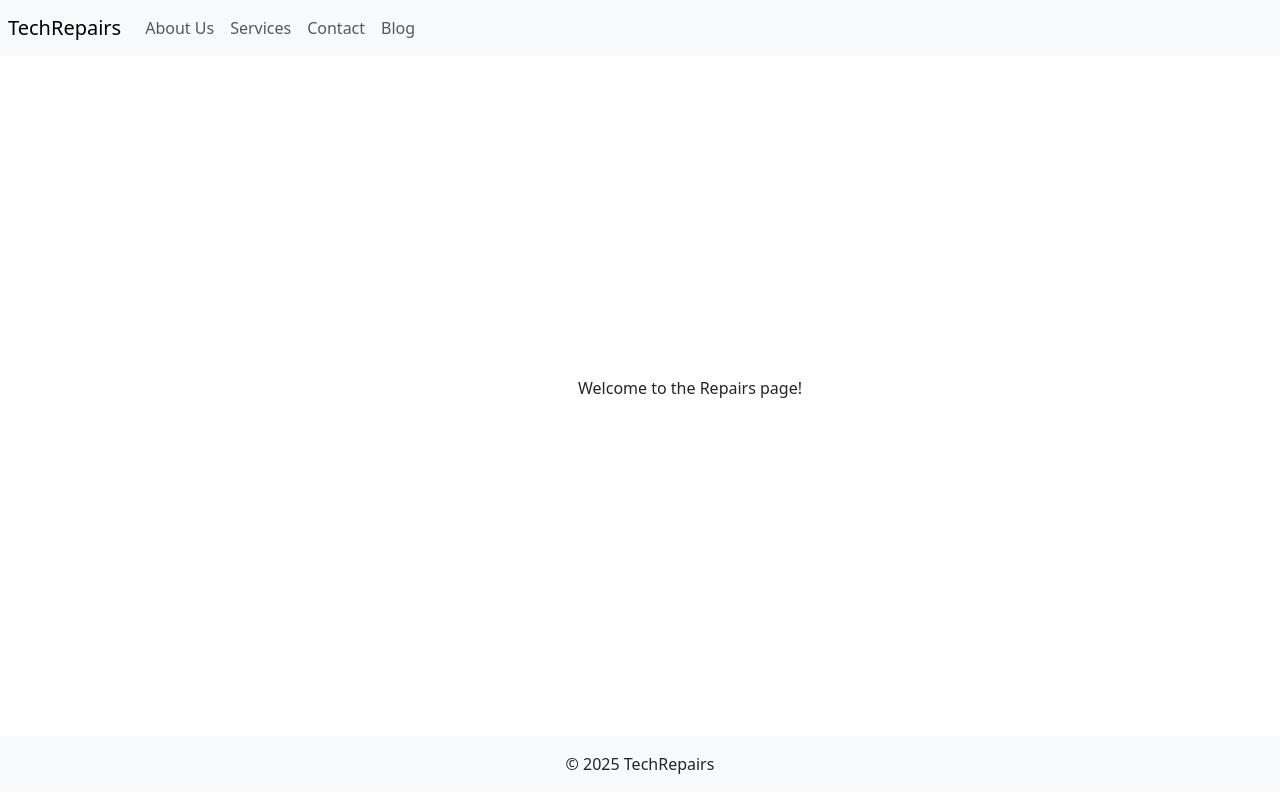
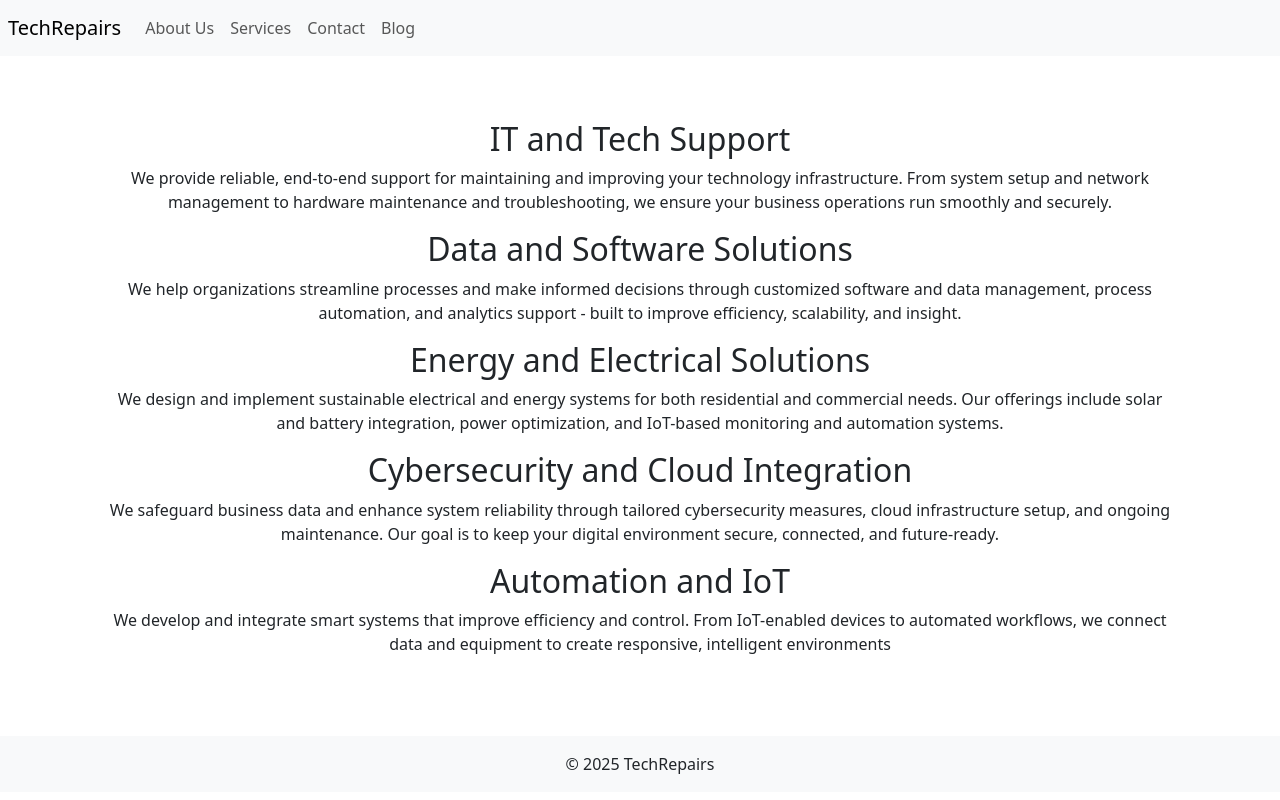
Before and after one commit to thato-c/automatic-computing-machine, an Angular app in the folder TechRepairs/: page /services in a window 1280 px wide. Built offline with nearby package versions, Linux system fonts and the light colour scheme.

Commit message:
Add Page HTML content to the Home, About, and Repairs components

```diff
--- a/TechRepairs/src/app/about/about.component.css
+++ b/TechRepairs/src/app/about/about.component.css
@@ -1,6 +1,7 @@
 .container{
     flex: 1;
     display: flex;
+    flex-direction: column;
     justify-content: center;
     align-items: center;
     padding: 2rem;
--- a/TechRepairs/src/app/about/about.component.html
+++ b/TechRepairs/src/app/about/about.component.html
@@ -1,3 +1,6 @@
 <div class="container">
-    <p>Welcome to the About page</p>
+    <p>We are a technical solutions firm specializing in the development and maintenance of integrated technology infrastructure.</p>
+    <p>Our services span across software systems, hardware support, and electrical integration. From maintaining small business networks and managing data systems to handling equipment repairs and technical upgrades, we provide practical, reliable, and scalable support tailored to client needs.</p>
+    <p>Our multidisciplinary background allows us to deliver cohesive solutions that connect virtual systems with their physical counterparts.</p>
+    <p>We are committed to technical precision, efficient problem-solving, and long-term client relationships built on trust and results.</p>
 </div>
--- a/TechRepairs/src/app/home/home.component.css
+++ b/TechRepairs/src/app/home/home.component.css
@@ -1,6 +1,7 @@
 .container{
     flex: 1;
     display: flex;
+    flex-direction: column;
     justify-content: center;
     align-items: center;
     padding: 2rem;
--- a/TechRepairs/src/app/home/home.component.html
+++ b/TechRepairs/src/app/home/home.component.html
@@ -1,3 +1,6 @@
 <div class="container">
-    <p>Welcome to the Application: <a href="blog">Blogs</a> </p>
+    <p>Our mission is to deliver dependable, integrated technology solutions that connect digital systems with their physical infrastructure.</p>
+    <p>We aim to simplify complex technical environments for businesses through precision, efficiency, and practical problem-solving - enabling clients to focus on their core operations while we ensure their systems work seamlessly.</p>
+    <p>We bridge the gap between software and electrical systems - providing end-to-end technical infrastructure support that's both practical and scalable.</p>
+    <p>Our expertise in Systems and Electrical Engineering allows us to deliver cohesive, reliable solutions that align performance, sustainability, and cost efficiency.</p>
 </div>
--- a/TechRepairs/src/app/repairs/repairs.component.css
+++ b/TechRepairs/src/app/repairs/repairs.component.css
@@ -1,6 +1,7 @@
 .container{
     flex: 1;
     display: flex;
+    flex-direction: column;
     justify-content: center;
     align-items: center;
     padding: 2rem;
--- a/TechRepairs/src/app/repairs/repairs.component.html
+++ b/TechRepairs/src/app/repairs/repairs.component.html
@@ -1,3 +1,17 @@
 <div class="container">
-    <p>Welcome to the Repairs page!</p>
+    <h2>IT and Tech Support</h2>
+    <p>We provide reliable, end-to-end support for maintaining and improving your technology infrastructure. From system setup and network management to hardware maintenance and troubleshooting, we ensure your business operations run smoothly and securely.</p>
+
+    <h2>Data and Software Solutions</h2>
+    <p>We help organizations streamline processes and make informed decisions through customized software and data management, process automation, and analytics support - built to improve efficiency, scalability, and insight.</p>
+
+    <h2>Energy and Electrical Solutions</h2>
+    <p>We design and implement sustainable electrical and energy systems for both residential and commercial needs. Our offerings include solar and battery integration, power optimization, and IoT-based monitoring and automation systems.</p>
+
+    <h2>Cybersecurity and Cloud Integration</h2>
+    <p>We safeguard business data and enhance system reliability through tailored cybersecurity measures, cloud infrastructure setup, and ongoing maintenance. Our goal is to keep your digital environment secure, connected, and future-ready.</p>
+
+    <h2>Automation and IoT</h2>
+    <p>We develop and integrate smart systems that improve efficiency and control. From IoT-enabled devices to automated workflows, we connect data and equipment to create responsive, intelligent environments</p>
+
 </div>
```
